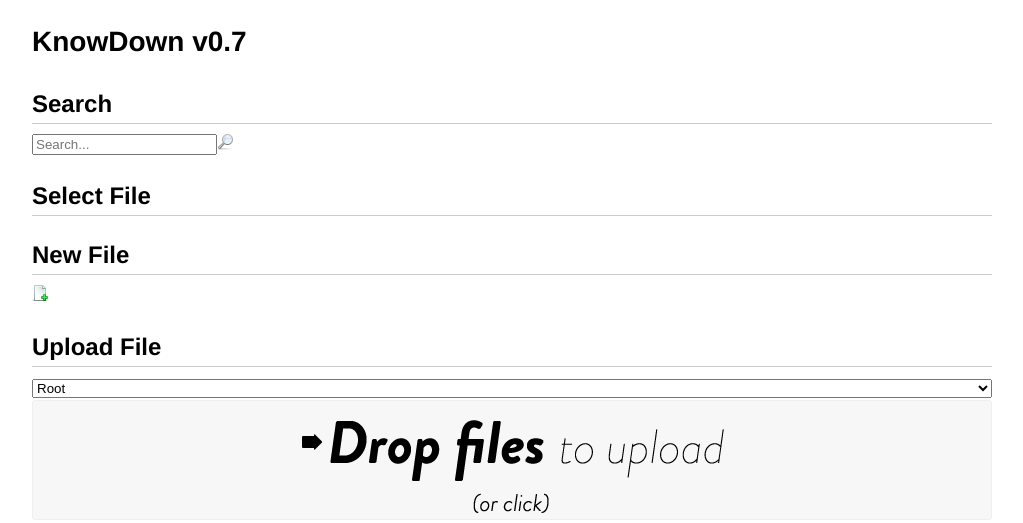
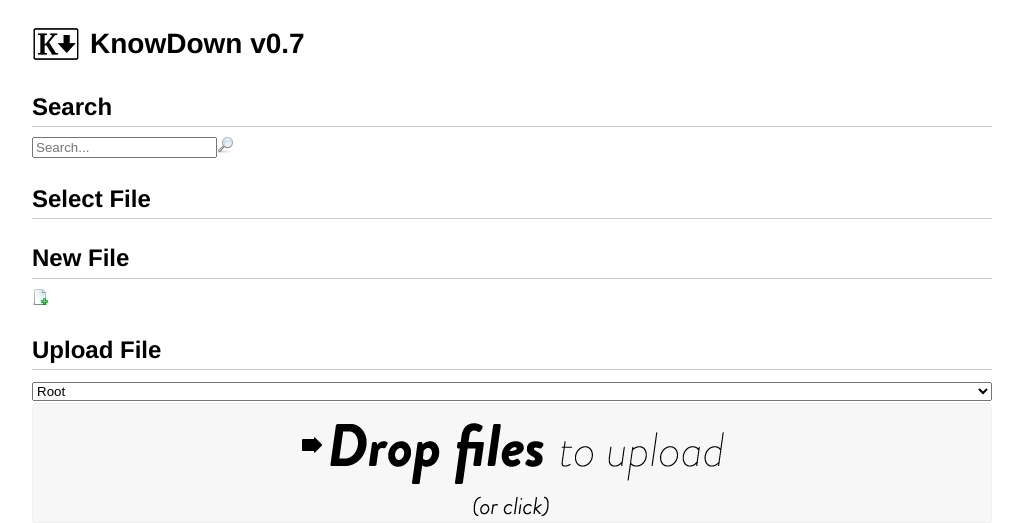
Before and after one commit to WebDaD/KnowDown, a PHP site: page / in a window 1280 px wide. Shown: the top 523 px of the page, without its empty margins (128-1151 px from the left). Run offline with PHP 8.4, Linux system fonts and the light colour scheme.

Commit message:
Added logo images

```diff
--- a/index.php
+++ b/index.php
@@ -13,7 +13,9 @@
 		<meta charset="UTF-8" />
 	</head>
 	<body>
-		<h1><?php echo $NAME;?> v<?php echo $VERSION;?></h1>
+		<img src="img/logo-48x48.png" alt="Logo" title="<?php echo $NAME;?>" style="float:left;margin-right:10px;"/>
+		<h1 style="margin:0;line-height:48px;vertical-align:middle;"><?php echo $NAME;?> v<?php echo $VERSION;?></h1>
+		<div style="clear:both;"></div>
 		<div id="content"></div>
 		<div id="info"><?php echo $NAME;?> v<?php echo $VERSION;?> by <?php echo $AUTHOR;?> --- <a href="http://www.webdad.eu" target="_blank">WebDaD.eu</a></div>
 	</body>
```
Also changed, not shown: img/logo-114x114.png (added), img/logo-120x120.png (added), img/logo-128x128.png (added), img/logo-144x144.png (added), img/logo-152x152.png (added), img/logo-16x16.png (added), img/logo-196x196.png (added), img/logo-22x22.png (added), img/logo-256x256.png (added), img/logo-32x32.png (added), img/logo-48x48.png (added), img/logo-512x512.png (added), img/logo-57x57.png (added), img/logo-60x60.png (added), 3 more files, 2 other files.
